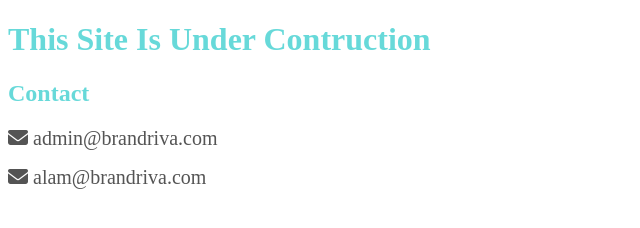
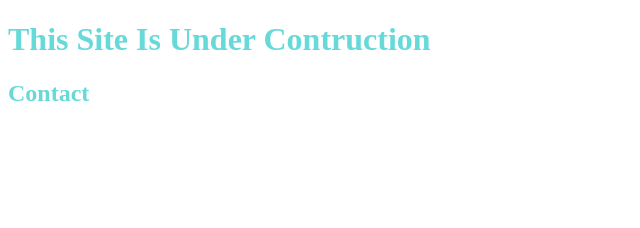
Before and after one commit to masidulalam/brandriva, a plain HTML site: page index.html in a window 1280 px wide. Shown: the whole page, without its empty margins (0-640 px from the left). Drawn offline with Linux system fonts and the light colour scheme; files that its build step writes are made by us from their sources.

Commit message:
Update index.html

```diff
--- a/index.html
+++ b/index.html
@@ -13,11 +13,6 @@
 <body>
     <h1>This Site Is Under Contruction</h1>
     <h2>Contact</h2>
-    <p>
-        <i class="fa regular fa-envelope"></i><a href="mailto:admin@brandriva.com"> admin@brandriva.com </a>
 
-    <p>
-        <i class="fa regular fa-envelope"></i><a href="mailto:alam@brandriva.com"> alam@brandriva.com </a>
-    </p>
 </body>
 </html>
```
